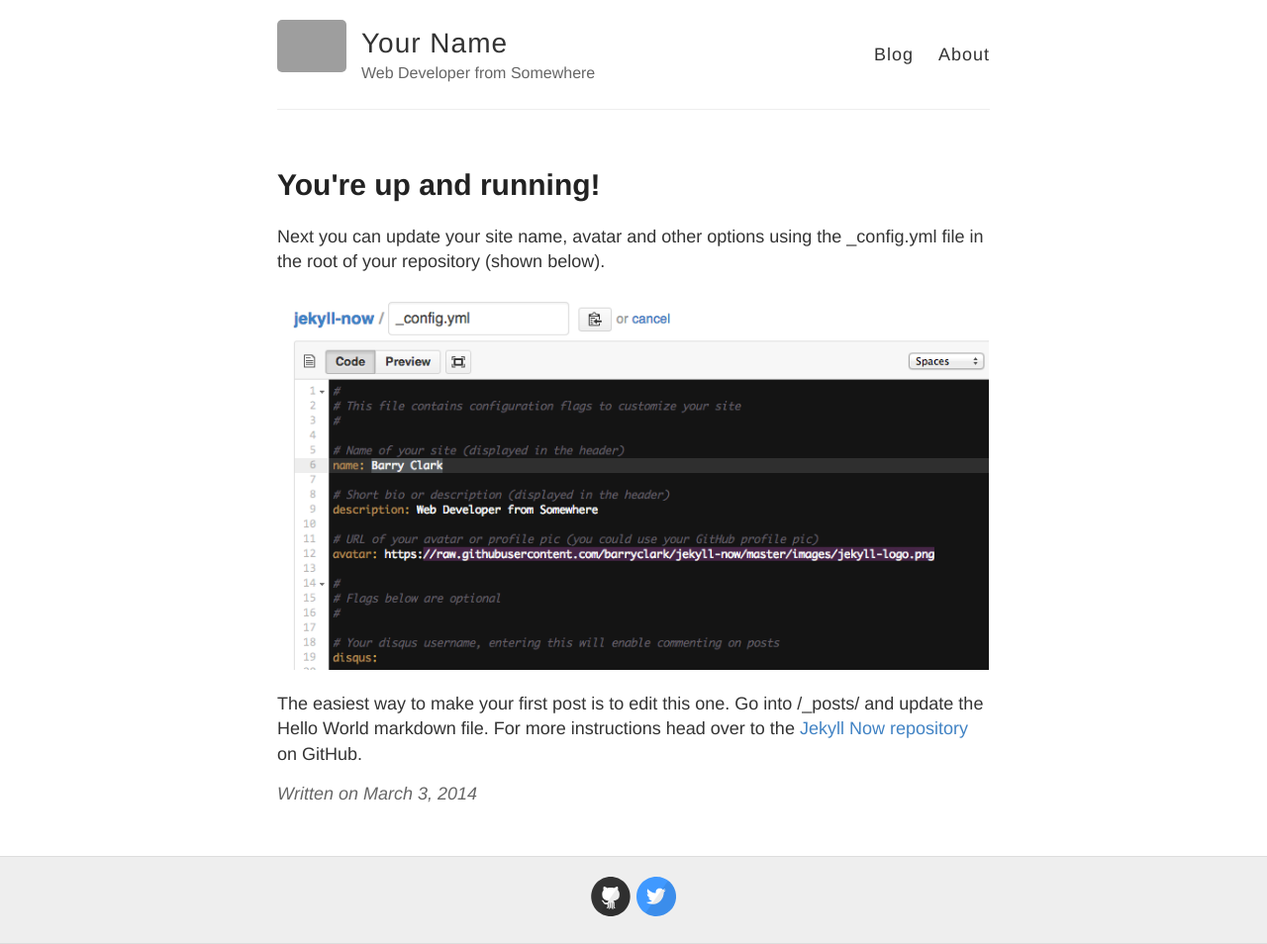
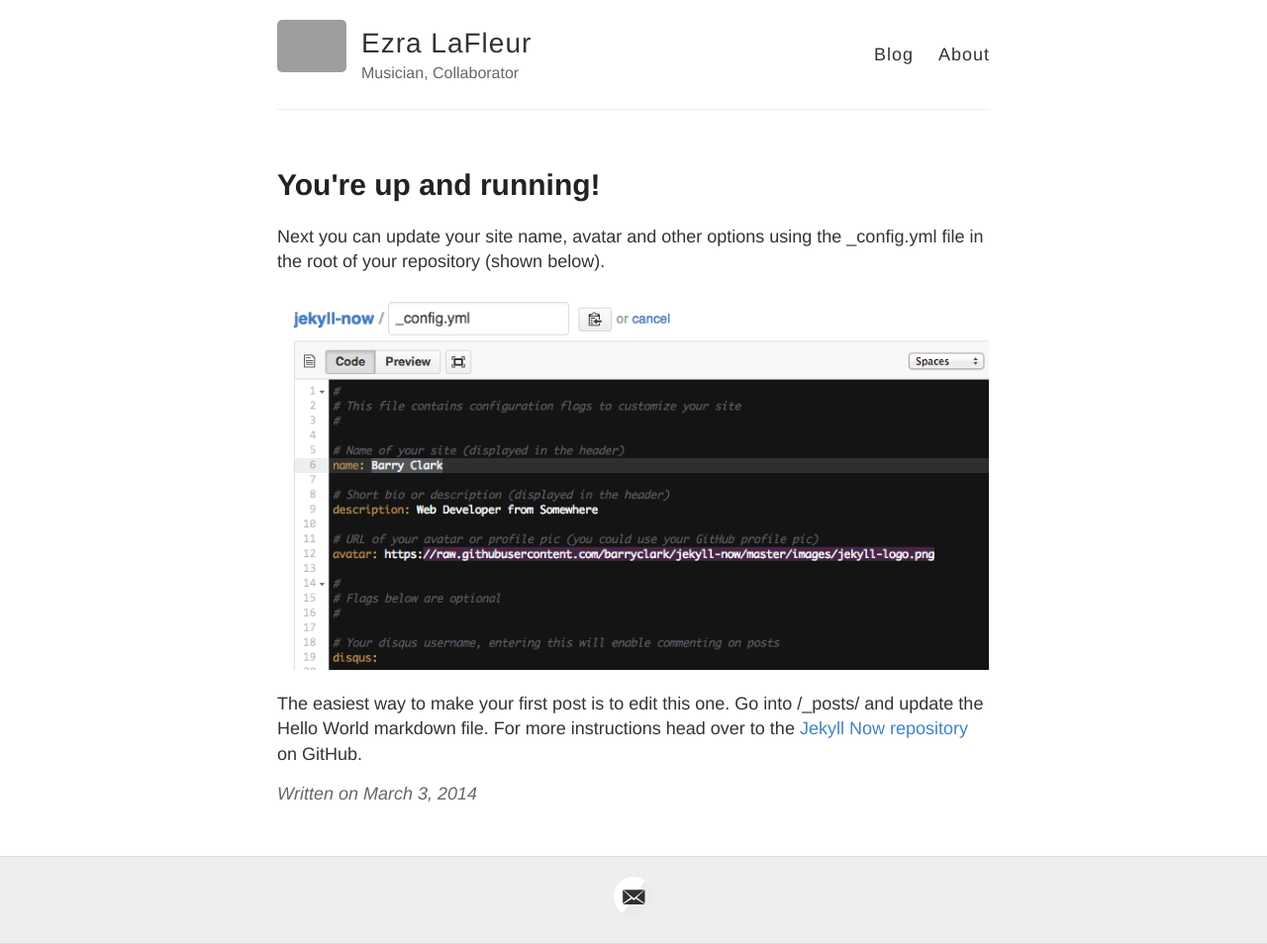
Before and after one commit to ezralafleur/ezralafleur.github.io, a Jekyll site: the page built from _posts/2014-3-3-Hello-World.md, in a window 1280 px wide. Shown: the whole page at 99% size. Built offline with Jekyll 4.4.1, drawn with Linux system fonts in a browser that asks for light colours; grey boxes are pictures that could not be loaded.

Commit message:
Update _config.yml

```diff
--- a/_config.yml
+++ b/_config.yml
@@ -3,10 +3,10 @@
 #
 
 # Name of your site (displayed in the header)
-name: Your Name
+name: Ezra LaFleur
 
 # Short bio or description (displayed in the header)
-description: Web Developer from Somewhere
+description: Musician, Collaborator
 
 # URL of your avatar or profile pic (you could use your GitHub profile pic)
 avatar: https://raw.githubusercontent.com/barryclark/jekyll-now/master/images/jekyll-logo.png
@@ -18,15 +18,15 @@
 # Includes an icon in the footer for each username you enter
 footer-links:
   dribbble:
-  email:
+  email: ezra.lafleur@gmail.com
   facebook:
   flickr:
-  github: barryclark/jekyll-now
+  github:
   instagram:
   linkedin:
   pinterest:
   rss: # just type anything here for a working RSS icon
-  twitter: jekyllrb
+  twitter:
   stackoverflow: # your stackoverflow profile, e.g. "users/50476/bart-kiers"
   youtube: # channel/<your_long_string> or user/<user-name>
   googleplus: # anything in your profile username that comes after plus.google.com/
```
